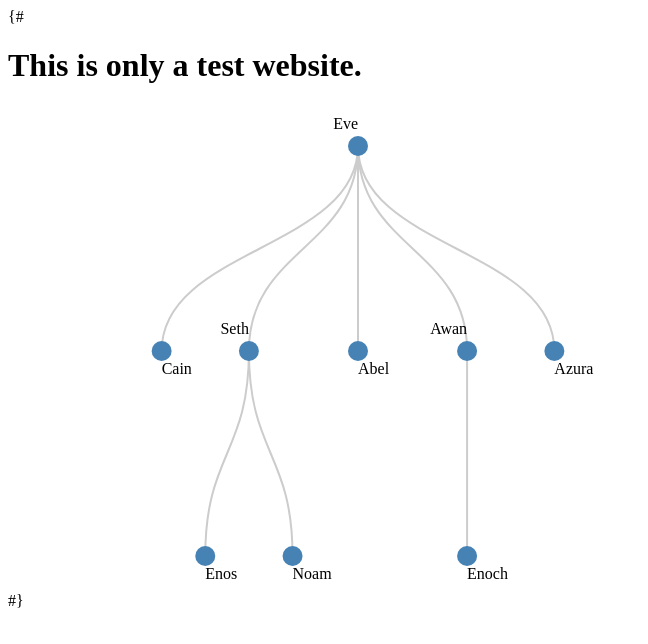
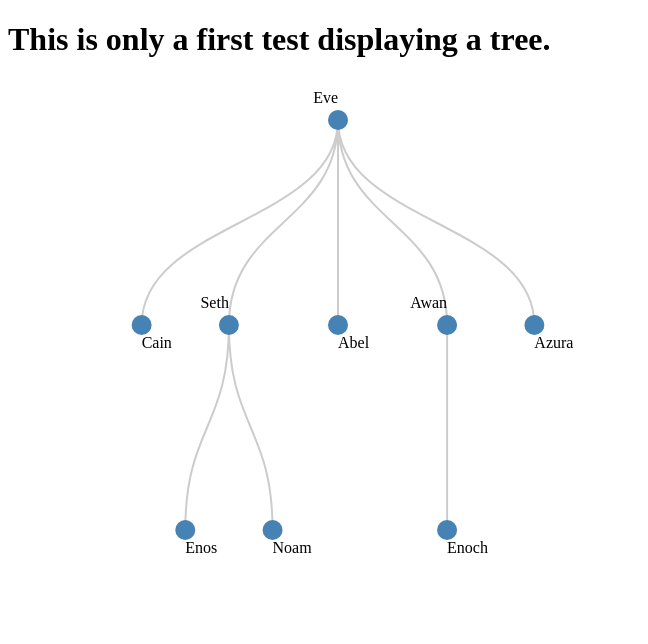
Before and after one commit to admirable-ubu/decision-trees-simulator, a plain HTML site: page index.html in a window 1280 px wide. Shown: the whole page, without its empty margins (0-648 px from the left). Drawn offline with nearby package versions, Linux system fonts and the light colour scheme.

Commit message:
first tree test update
works with the GitHub page now

```diff
--- a/index.html
+++ b/index.html
@@ -8,7 +8,7 @@
         <title>Test</title>
     </head>
     <body>
-{#        <h1>This is only a test website.</h1>#}
+		<h1>This is only a first test displaying a tree.</h1>
 
         <script>
             // Set the dimensions and margins of the diagram
```
